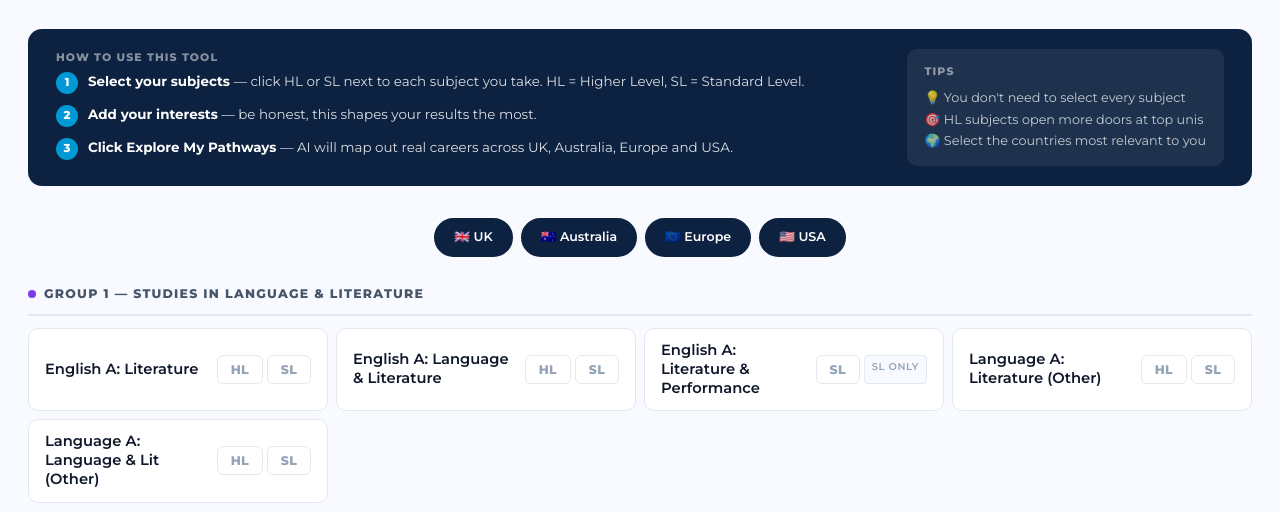
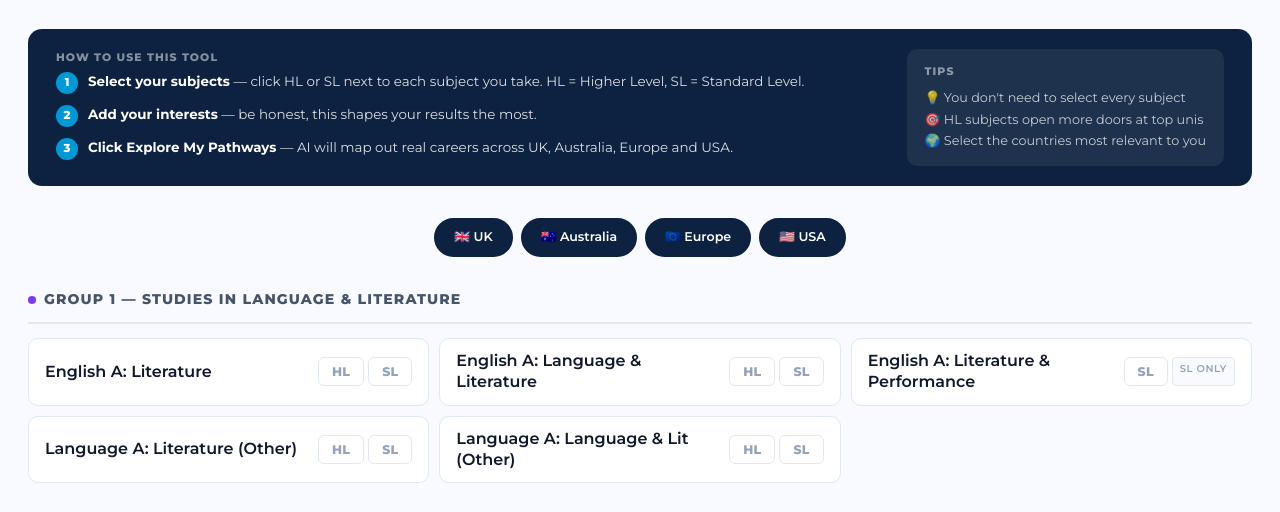
Before and after one commit to TMetters/bsj-tools, a website: page career_pathway_explorer.html in a window 1280 px wide. Shown: the part 206-718 px from the top of the page. Drawn offline with Linux system fonts and the light colour scheme.

Commit message:
Full width selection page, bigger fonts and grid

```diff
--- a/career_pathway_explorer.html
+++ b/career_pathway_explorer.html
@@ -70,15 +70,15 @@ body{background:var(--bg);min-height:100vh;}
 .r-chip:hover:not(.on){border-color:var(--indigo);color:var(--indigo);}
 
 /* SECTION HEADS */
-.sec-head{font-size:0.78rem;font-weight:800;text-transform:uppercase;letter-spacing:0.10em;color:var(--text-dim);margin:28px 0 12px;padding-bottom:10px;border-bottom:2px solid var(--border);display:flex;align-items:center;gap:8px;}
+.sec-head{font-size:0.88rem;font-weight:800;text-transform:uppercase;letter-spacing:0.08em;color:var(--text-dim);margin:32px 0 14px;padding-bottom:12px;border-bottom:2px solid var(--border);display:flex;align-items:center;gap:8px;}
 .sec-dot{width:8px;height:8px;border-radius:50%;flex-shrink:0;}
 .sec-note{font-size:0.69rem;color:var(--muted);font-weight:400;text-transform:none;letter-spacing:0;margin-left:auto;}
 
 /* SUBJECT ROWS — HL/SL */
-.subj-grid{display:grid;grid-template-columns:repeat(auto-fill,minmax(280px,1fr));gap:8px;margin-bottom:4px;}
+.subj-grid{display:grid;grid-template-columns:repeat(auto-fill,minmax(320px,1fr));gap:10px;margin-bottom:4px;}
 .subj-row{display:flex;align-items:center;gap:10px;padding:12px 16px;background:var(--white);border:1.5px solid var(--border);border-radius:10px;transition:border-color 0.15s;}
 .subj-row.any-on{border-color:rgba(0,0,0,0.15);}
-.subj-name{flex:1;font-size:0.92rem;font-weight:600;color:var(--text);line-height:1.3;}
+.subj-name{flex:1;font-size:1rem;font-weight:600;color:var(--text);line-height:1.3;}
 .lvl-btns{display:flex;gap:4px;flex-shrink:0;}
 .lvl-btn{padding:6px 13px;border:1.5px solid var(--border);border-radius:6px;font-size:0.78rem;font-weight:800;cursor:pointer;font-family:'Montserrat',sans-serif;transition:all 0.15s;color:var(--muted);background:var(--white);letter-spacing:0.02em;user-select:none;}
 .lvl-btn:hover{opacity:0.85;}
```
